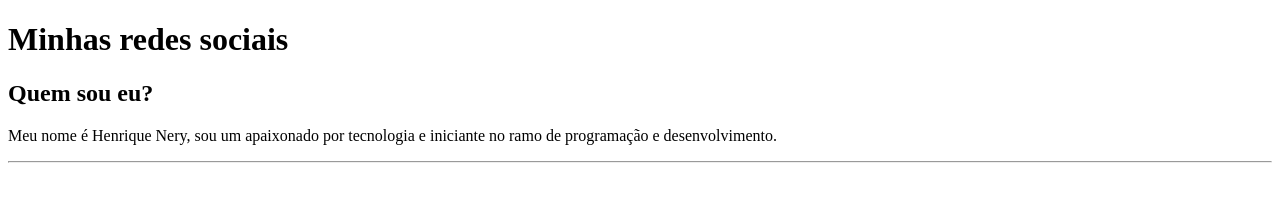
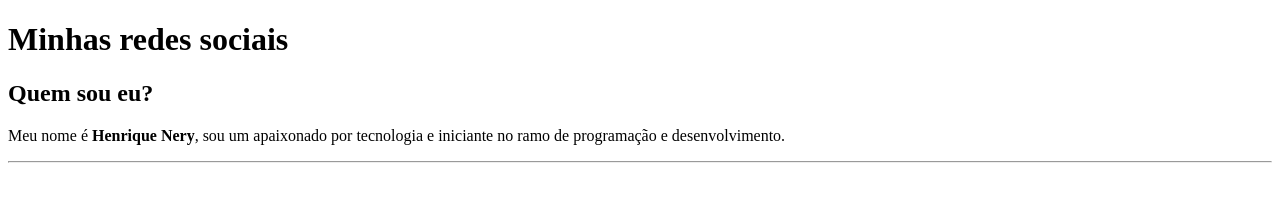
Before and after one commit to henriquenery1/html-css, a plain HTML site: page desafios/d005/index.html in a window 1280 px wide. Shown: the top 206 px of the page. Drawn offline with Linux system fonts and the light colour scheme.

Commit message:
Update index.html

```diff
--- a/desafios/d005/index.html
+++ b/desafios/d005/index.html
@@ -11,7 +11,7 @@
     <h1>Minhas redes sociais</h1>
     <h2>Quem sou eu?</h2>
     <p>
-        Meu nome é Henrique Nery, sou um apaixonado por tecnologia e iniciante no ramo de programação e desenvolvimento.
+       Meu nome é <strong>Henrique Nery</strong>, sou um apaixonado por tecnologia e iniciante no ramo de programação e desenvolvimento.
     </p>
     <hr><br>
     <h2>Como falar comigo?</h2>
```
